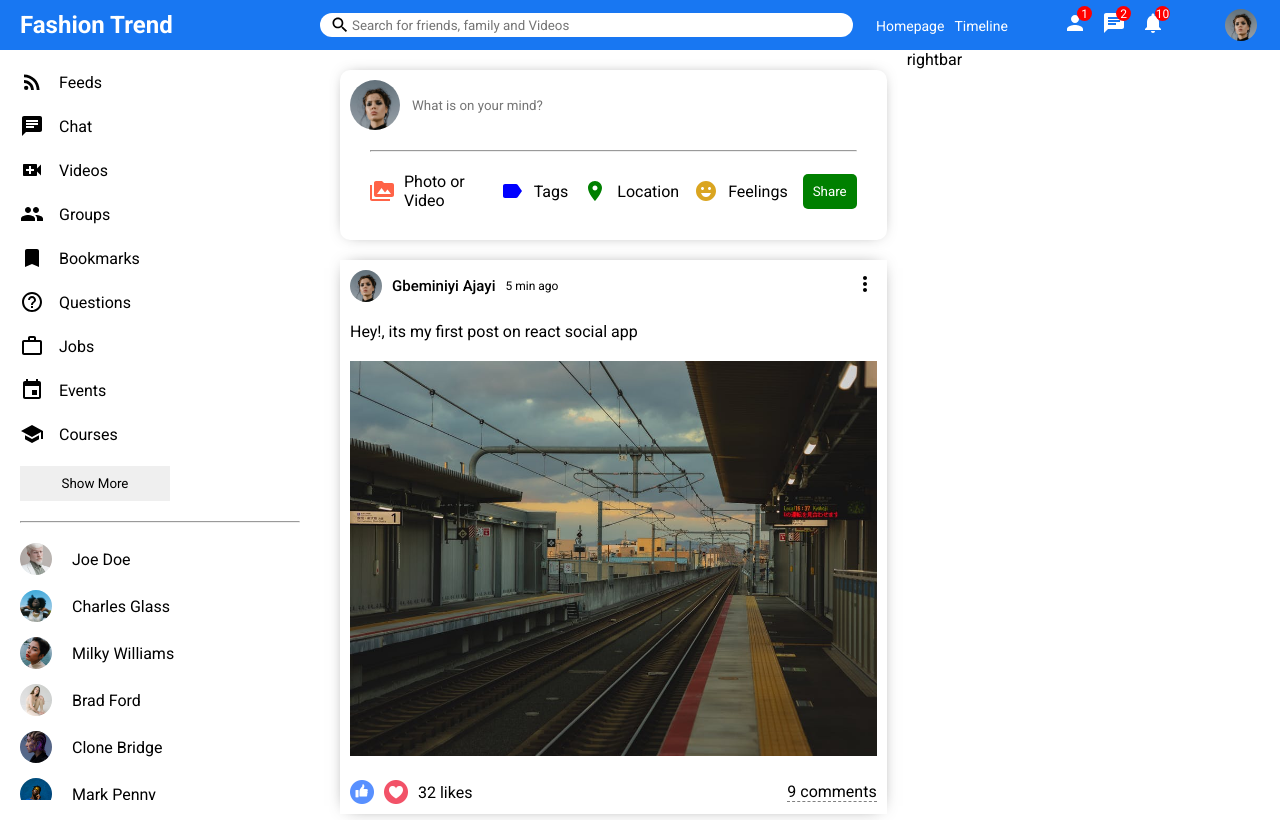
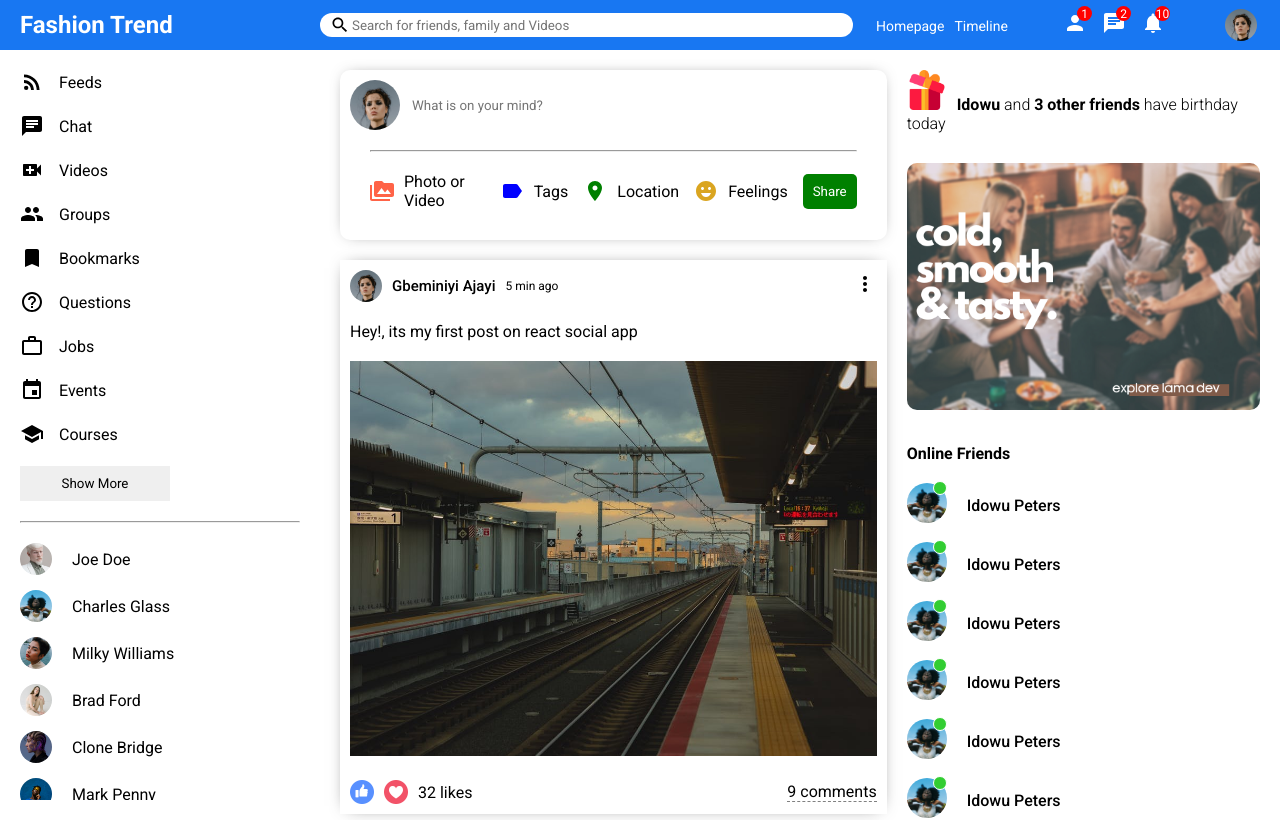
Before and after one commit to opefeni/React-SocialApp, a React (Create React App) app: page / in a window 1280 px wide. Shown: the top 820 px of the page. Built offline with nearby package versions, Linux system fonts and the light colour scheme.

Commit message:
Complete RightCompnent

```diff
--- a/src/components/rightbar/rightbar.css
+++ b/src/components/rightbar/rightbar.css
@@ -1,3 +1,59 @@
 .rightbar{
     flex: 3.5;
 }
+
+.rightbarWrapper{
+    margin: 20px 20px 0 0;
+}
+.birthdayImg{
+    height: 40px;
+    width: 40px;
+    margin-right: 10px;
+}
+
+.birthdayText{
+    font-weight: 300;
+    font-style: 12px;
+}
+
+.rightbarAd{
+    width: 100%;
+    border-radius: 10px;
+    margin: 30px 0;
+}
+.rightbarFriendList{
+    margin: 0;
+    padding: 0;
+    list-style: none;
+}
+.rightbarTitle{
+    margin-bottom: 20px;
+}
+.rightbarFriend{
+    display: flex;
+    align-items: center;
+    margin-bottom: 15px;
+}
+.rightbarProfileContainer{
+    margin-right: 20px;
+    position: relative;
+}
+.rightbarProfileImg{
+    width: 40px;
+    height: 40px;
+    object-fit: cover;
+    border-radius: 50%;
+}
+.rightbarOnline{
+    width: 12px;
+    height: 12px;
+    background-color: limegreen;
+    border-radius: 50%;
+    border: 1px solid white;
+    position: absolute;
+    top: -2px;
+    right: 0;
+}
+.rightbarUsername{
+    font-weight: 500;
+}
--- a/src/components/rightbar/rightbar.jsx
+++ b/src/components/rightbar/rightbar.jsx
@@ -2,6 +2,68 @@
 
 export default function RightBar(){
     return(
-        <div className='rightbar'>rightbar</div>
+        <div className='rightbar'>
+            <div className="rightbarWrapper">
+                <div className="birthdayContainer">
+                    <img src="/assets/gift.png" alt="" className="birthdayImg" />
+                    <span className="birthdayText">
+                        <b>Idowu</b> and <b>3 other friends</b> have birthday today
+                    </span>
+                </div>
+                <img src="/assets/ad.png" alt="" className="rightbarAd" />
+                <h4 className="rightbarTitle">Online Friends</h4>
+                <ul className="rightbarFriendList">
+                    <li className="rightbarFriend">
+                        <div className="rightbarProfileContainer">
+                            <img src="/assets/person/3.jpeg" alt="" className="rightbarProfileImg" />
+                            <span className="rightbarOnline"></span>
+                        </div>
+                        <span className="rightbarUsername"> Idowu Peters</span>
+                    </li>
+                    <li className="rightbarFriend">
+                        <div className="rightbarProfileContainer">
+                            <img src="/assets/person/3.jpeg" alt="" className="rightbarProfileImg" />
+                            <span className="rightbarOnline"></span>
+                        </div>
+                        <span className="rightbarUsername"> Idowu Peters</span>
+                    </li>
+                    <li className="rightbarFriend">
+                        <div className="rightbarProfileContainer">
+                            <img src="/assets/person/3.jpeg" alt="" className="rightbarProfileImg" />
+                            <span className="rightbarOnline"></span>
+                        </div>
+                        <span className="rightbarUsername"> Idowu Peters</span>
+                    </li>
+                    <li className="rightbarFriend">
+                        <div className="rightbarProfileContainer">
+                            <img src="/assets/person/3.jpeg" alt="" className="rightbarProfileImg" />
+                            <span className="rightbarOnline"></span>
+                        </div>
+                        <span className="rightbarUsername"> Idowu Peters</span>
+                    </li>
+                    <li className="rightbarFriend">
+                        <div className="rightbarProfileContainer">
+                            <img src="/assets/person/3.jpeg" alt="" className="rightbarProfileImg" />
+                            <span className="rightbarOnline"></span>
+                        </div>
+                        <span className="rightbarUsername"> Idowu Peters</span>
+                    </li>
+                    <li className="rightbarFriend">
+                        <div className="rightbarProfileContainer">
+                            <img src="/assets/person/3.jpeg" alt="" className="rightbarProfileImg" />
+                            <span className="rightbarOnline"></span>
+                        </div>
+                        <span className="rightbarUsername"> Idowu Peters</span>
+                    </li>
+                    <li className="rightbarFriend">
+                        <div className="rightbarProfileContainer">
+                            <img src="/assets/person/3.jpeg" alt="" className="rightbarProfileImg" />
+                            <span className="rightbarOnline"></span>
+                        </div>
+                        <span className="rightbarUsername"> Idowu Peters</span>
+                    </li>
+                </ul>
+            </div>
+        </div>
     );
 }
```
